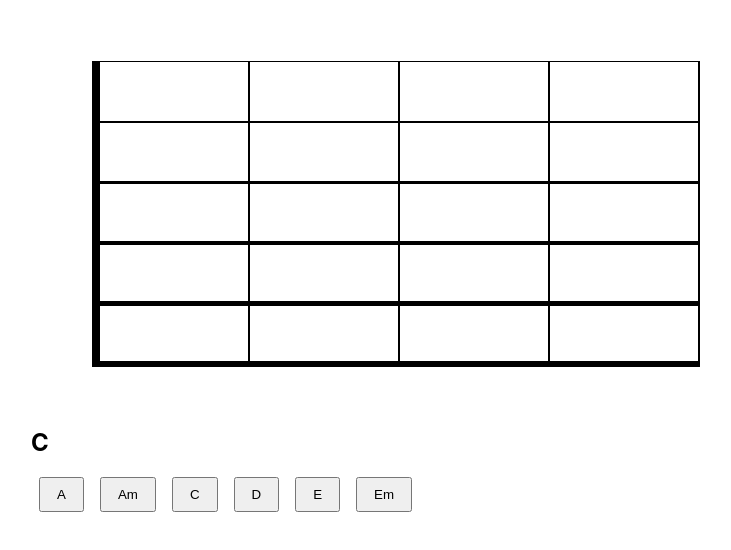
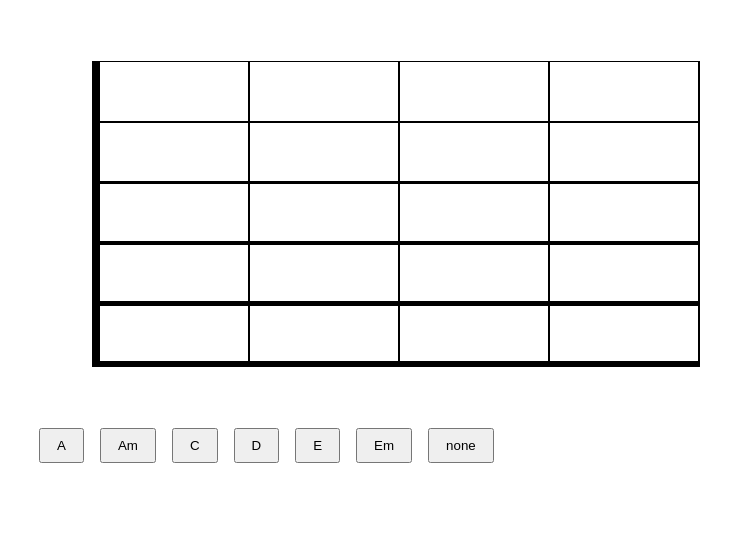
Before and after one commit to dredtrake/react-gc, a React (Create React App) app: page / in a window 1280 px wide. Shown: the top 550 px of the page, without its empty margins (1-732 px from the left). Built offline with nearby package versions, Linux system fonts and the light colour scheme.

Commit message:
empty chord button, some clean up

```diff
--- a/src/Components/GuitarNeck.jsx
+++ b/src/Components/GuitarNeck.jsx
@@ -13,7 +13,7 @@ class GuitarNeck extends Component {
     }
 
     render() {
-        const { chord: { name, positions } } = this.props;
+        const { name } = this.props;
         return (
             <div className="container">
                 <div className="guitar with-nut">
@@ -24,9 +24,9 @@ class GuitarNeck extends Component {
                     <String size="5" />
                     <String size="6" />
                     <Cases by="4" />
-                <Chord positions={positions}/>
+                    <Chord />
                 </div>
-            <h2>{name}</h2>
+                <h2>{ name || '' }</h2>
                 {Object.keys(chordsDictionary).map((item, index) => (
                     <button
                         key={index}
@@ -46,23 +46,10 @@ class GuitarNeck extends Component {
         );
     };
 }
-console.log(chordsDictionary);
 const mapStateToProps = state => ({
-    chord: changeChord(chordsDictionary.C),
+    name: (state && state.chord && state.chord.name) || null,
 });
-
-// const mapDispatchToProps = {
-//     onClick: name => (dispatch) => {
-//         dispatch(changeChord(chordsDictionary[name] || null));
-//     },
-// };
-
-// const handlers = {
-//     onClick: ({ zoneId, onClick }) => () => onClick(zoneId),
-// };
 
 export default connect(
     mapStateToProps,
-    // mapDispatchToProps,
-    // handlers,
 )(GuitarNeck);
--- a/src/constants/index.js
+++ b/src/constants/index.js
@@ -66,4 +66,9 @@ const Em = {
     ],
 };
 
-export default {A, Am, C, D, E, Em};
+const none = {
+    name: '',
+    positions: [],
+}
+
+export default {A, Am, C, D, E, Em, none};
```
Lines whose indentation alone changed are shown as unchanged.
